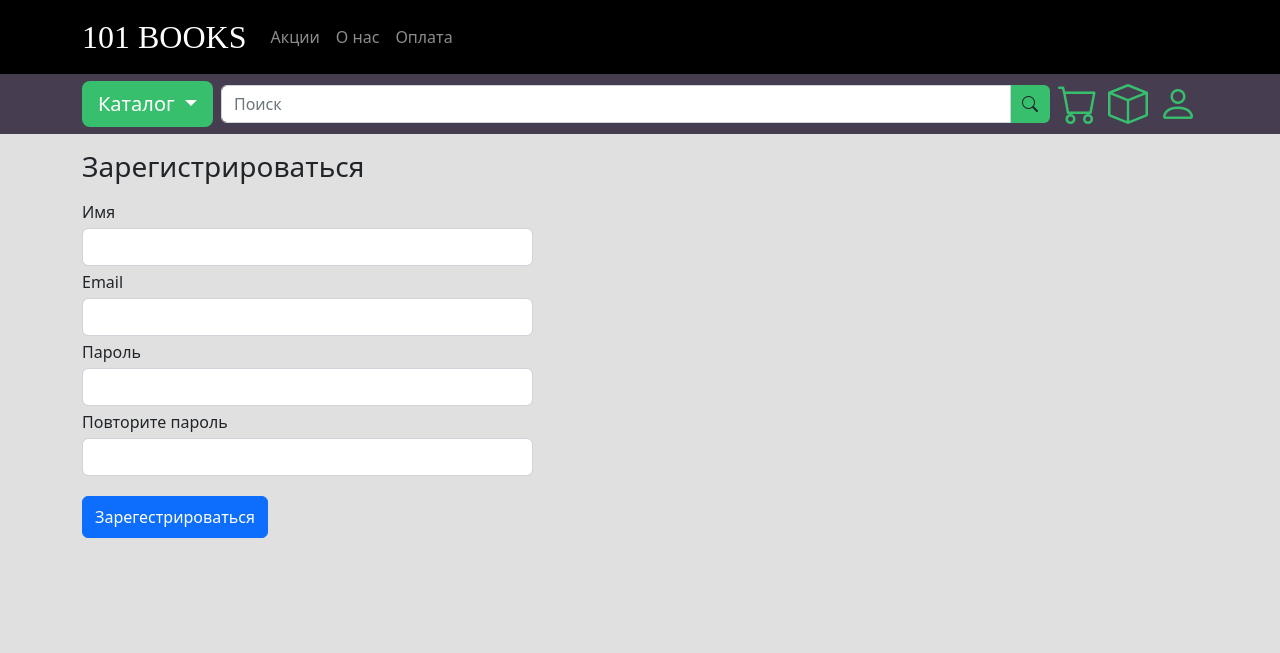
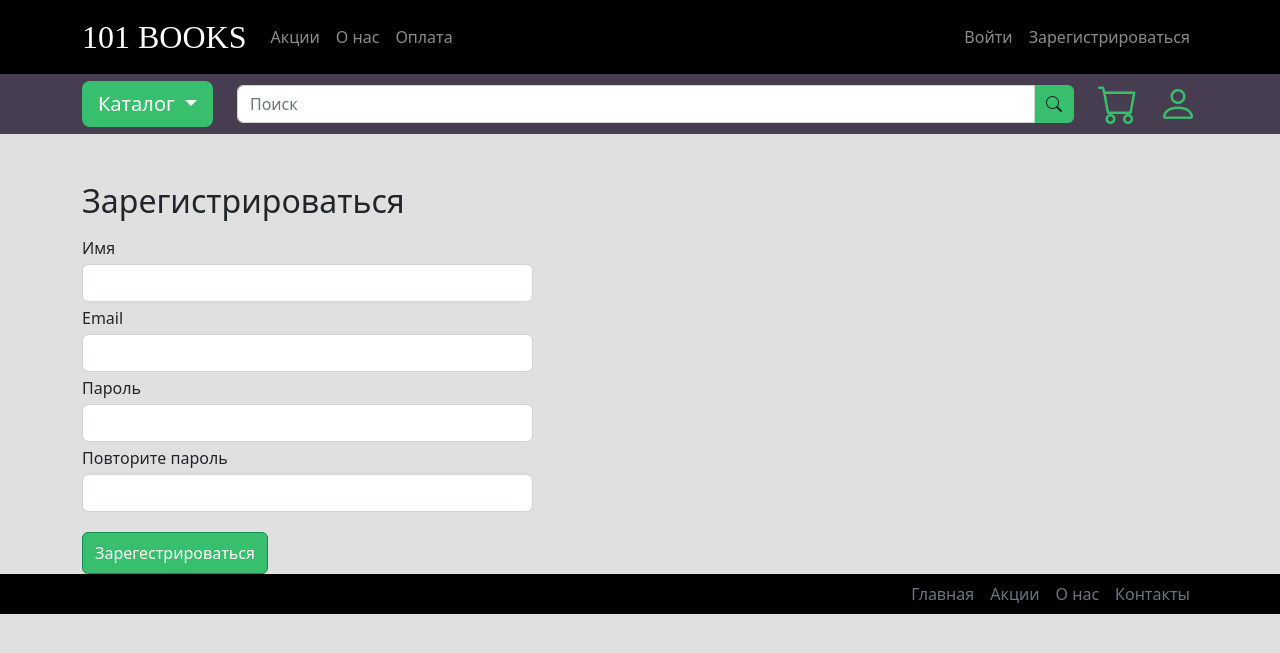
Before and after one commit to LinmyOwO/BookShop, a Flask app: page /register in a window 1280 px wide. Shown: the top 653 px of the page. Run offline with Flask 3, Linux system fonts and the light colour scheme; some web fonts are replaced.

Commit message:
Готовый хэдер и страница регистрации

```diff
--- a/main.py
+++ b/main.py
@@ -73,7 +73,8 @@ def get_header_genres():
 @app.route('/')
 def index():
     """Главная страница"""
-    return render_template("index.html", all_genres=all_genres)
+    new_books = Books.query.order_by(Books.id.desc()).limit(4).all()
+    return render_template("index.html", new_books=new_books, all_genres=all_genres)
 
 
 @app.route('/about')
--- a/templates/base.html
+++ b/templates/base.html
@@ -40,20 +40,26 @@
   <header>
     <nav class="navbar navbar-expand-lg navbar-dark black">
       <div class="container">
-        <a class="navbar-brand" href="{{ url_for('index') }}"><div class="bookk fs-2">101 BOOKS</div></a>
-        <div class="collapse navbar-collapse">
-          <ul class="navbar-nav mb-2 mb-lg-0">
+          <ul class="navbar-nav mb-2 mb-lg-0 align-items-center">
+            <a class="navbar-brand" href="{{ url_for('index') }}"><div class="bookk fs-2">101 BOOKS</div></a>
             <li class="nav-item">
               <a class="nav-link" href="#">Акции</a>
             </li>
             <li class="nav-item">
-              <a class="nav-link" href="#">О нас</a>
+              <a class="nav-link" href="{{ url_for('about') }}">О нас</a>
             </li>
             <li class="nav-item">
               <a class="nav-link" href="#">Оплата</a>
             </li>
           </ul>
-        </div>
+          <ul class="navbar-nav mb-2 mb-lg-0 ml-auto">
+            <li class="nav-item">
+              <a class="nav-link" href="{{ url_for('login') }}">Войти</a>
+            </li>
+            <li class="nav-item">
+              <a class="nav-link" href="{{ url_for('register') }}">Зарегистрироваться</a>
+            </li>
+          </ul>
       </div>
     </nav>
     <nav class="navbar navbar-expand-lg navbar-dark p-0" style="background-color: #463E50;">
@@ -72,18 +78,15 @@
           <span class="navbar-toggler-icon"></span>
         </button>
         <div class="collapse navbar-collapse">
-          <div class="input-group rounded mx-2">
+          <div class="input-group rounded mx-4">
             <input type="search" class="form-control" placeholder="Поиск" aria-label="Search" aria-describedby="search-addon" />
             <button class="input-group-text green border-0" id="search-addon">
               <i class="bi bi-search"></i>
             </button>
           </div>
-          <ul class="navbar-nav mb-2 mb-lg-0">
+          <ul class="navbar-nav mb-lg-0">
             <li class="nav-item">
-              <a class="bi bi-cart" style="font-size: 2.5rem; color: var(--color-mediumseagreen); padding-right: 10px;" href="{{ url_for('cart') }}"></a>
-            </li>
-            <li class="nav-item">
-              <a class="bi bi-box" style="font-size: 2.5rem; color: var(--color-mediumseagreen); padding-right: 10px;" href="{{ url_for('cart') }}"></a>
+              <a class="bi bi-cart" style="font-size: 2.5rem; color: var(--color-mediumseagreen); padding-right: 20px;" href="{{ url_for('cart') }}"></a>
             </li>
             <li class="nav-item">
               <a class="bi bi-person" style="font-size: 2.5rem; color: var(--color-mediumseagreen);" href="{{ url_for('cart') }}"></a>
@@ -94,6 +97,18 @@
     </nav>
   </header>
   {% block body %}{% endblock %}
+  <footer class="mt-auto black">
+    <div class="container">
+      <div class="row">
+        <ul class="nav justify-content-end">
+          <li class="nav-item"><a href="#" class="nav-link px-2 text-muted">Главная</a></li>
+          <li class="nav-item"><a href="#" class="nav-link px-2 text-muted">Акции</a></li>
+          <li class="nav-item"><a href="#" class="nav-link px-2 text-muted">О нас</a></li>
+          <li class="nav-item"><a href="#" class="nav-link px-2 text-muted">Контакты</a></li>
+        </ul>
+      </div>
+    </div>
+  </footer>
   </body>
   <script src="https://cdn.jsdelivr.net/npm/bootstrap@5.2.1/dist/js/bootstrap.bundle.min.js"></script>
 </html>
--- a/templates/book.html
+++ b/templates/book.html
@@ -11,7 +11,7 @@
             <p>{{ book.description }}</p>
             <p>Жанры:
             {% for genre in genres %}
-                <a href="#">{{ genre.name }}</a>
+                <a class="link-dark" href="#">{{ genre.name }}</a>
             {% endfor %}
             </p>
             <p>Количество страниц: {{ book.length }}.</p>
--- a/templates/register.html
+++ b/templates/register.html
@@ -1,12 +1,12 @@
 {% extends 'base.html' %}
 
 {% block body %}
-<div class="container mt-3">
+<div class="container mt-5">
   <div class="row">
     <div class="col-5">
       <form method="post">
         {{ form.hidden_tag() }}
-        <h1 class="h3 mb-3 fw-normal">Зарегистрироваться</h1>
+        <h2 class="mb-3 fw-normal">Зарегистрироваться</h2>
         {% for field in form if field.name not in ['csrf_token', 'submit'] %}
         <div class="mb-1">
           {% if field.errors %}
@@ -26,7 +26,7 @@
         {% for msg in get_flashed_messages() %}
         <span class="text-danger">{{ msg }}</span>
         {% endfor %}
-        {{ form.submit(class='btn btn-primary py-2 mt-3') }}
+        {{ form.submit(class='btn btn-success py-2 mt-3 green') }}
       </form>
     </div>
   </div>
```
Also changed, not shown: templates/about.html (+1 -10 lines), templates/index.html (+20 -1 lines).
